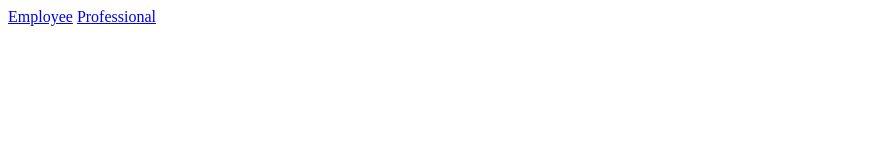
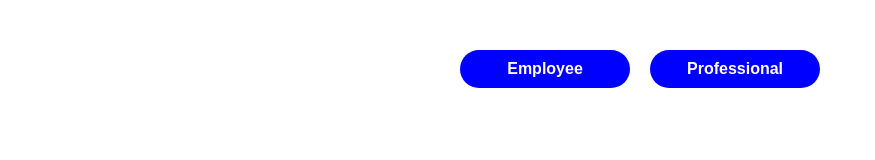
Before and after one commit to Pratham1616/salary_slip_pdf_download, a plain HTML site: page index.html in a window 1280 px wide. Shown: the whole page, without its empty margins (0-875 px from the left). Drawn offline with Linux system fonts and the light colour scheme.

Commit message:
Update index.html

```diff
--- a/index.html
+++ b/index.html
@@ -1,10 +1,52 @@
-<html>
-  <head>
-    <title></title>
-  </head>
-  <body>
-    <a href="employee.html">Employee</a>
+<!DOCTYPE html>
+<html lang="en">
 
-    <a href="professional.html">Professional</a>
-  </body>
+<head>
+    <meta charset="UTF-8">
+    <meta name="viewport" content="width=device-width, initial-scale=1.0">
+    <meta http-equiv="X-UA-Compatible" content="ie=edge">
+    <title>Download PDFs</title>
+    <style>
+        .btn-container {
+            display: flex;
+            justify-content: center;
+            align-items: center;
+            margin: auto;
+            gap: 20px; /* Added gap between buttons */
+            margin-top: 50px;
+        }
+
+        .btn {
+            width: 150px; /* Adjusted width for better appearance */
+            background-color: blue;
+            border-radius: 30px;
+            padding: 10px;
+            text-align: center; /* Centered text inside the button */
+        }
+
+        .btn a {
+            color: white;
+            text-decoration: none;
+            font-weight: bold;
+            font-family: Arial, sans-serif;
+            display: block; /* Ensures the link takes up the whole button */
+        }
+
+        .btn:hover {
+            background-color: darkblue;
+        }
+    </style>
+</head>
+
+<body>
+    <div class="btn-container">
+        <div class="btn">
+            <a href="employee.html">Employee</a>
+        </div>
+        <div class="btn">
+            <a href="professional.html">Professional</a>
+        </div>
+    </div>
+</body>
+
 </html>
```
